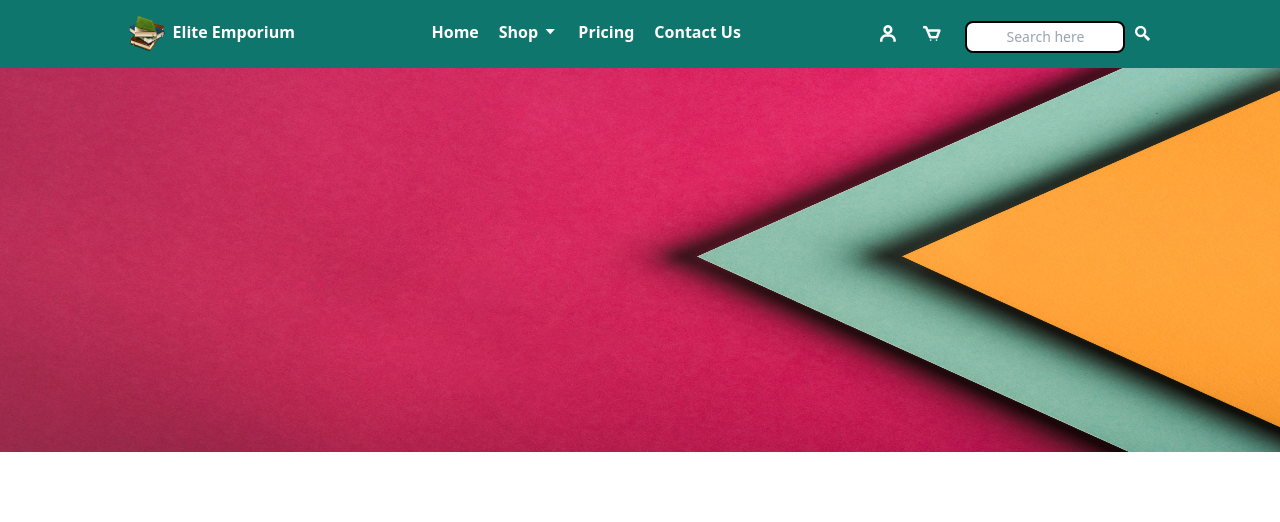
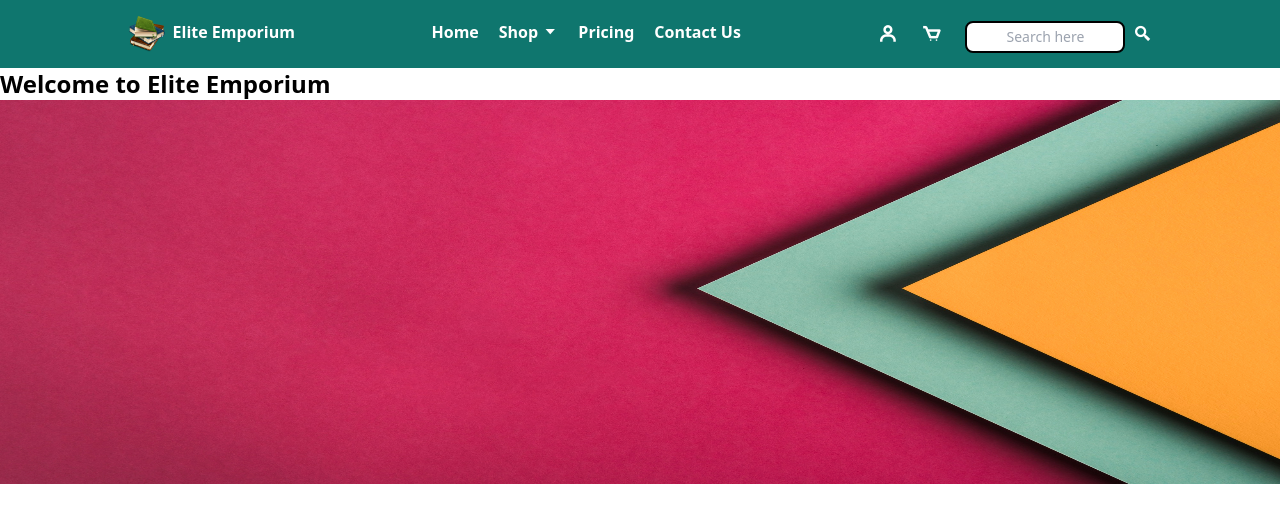
Before and after one commit to AlishaAroob/elite-emporium, a React (Create React App) app: page / in a window 1280 px wide. Shown: the top 522 px of the page. Built offline with nearby package versions, Linux system fonts and the light colour scheme.

Commit message:
Styling Home Section

```diff
--- a/src/Components/Home.js
+++ b/src/Components/Home.js
@@ -3,12 +3,11 @@ import Cover from "./Assets/Cover.jpg";
 export default function Home() {
   return (
     <div className="Section h-96">
-      <img className="h-96 bg-opacity-50 w-screen bg" src={Cover} alt="" />
-      <div className="grid grid-cols-2 ">
-        <h1 className="font-bold text-white text-left text-xl  ">
+      <div className="">
+        <h1 className="text-black text-2xl font-bold">
           Welcome to Elite Emporium
         </h1>
-        <p></p>
+        <img className="h-96  w-screen " src={Cover} alt="" />
       </div>
     </div>
   );
```
